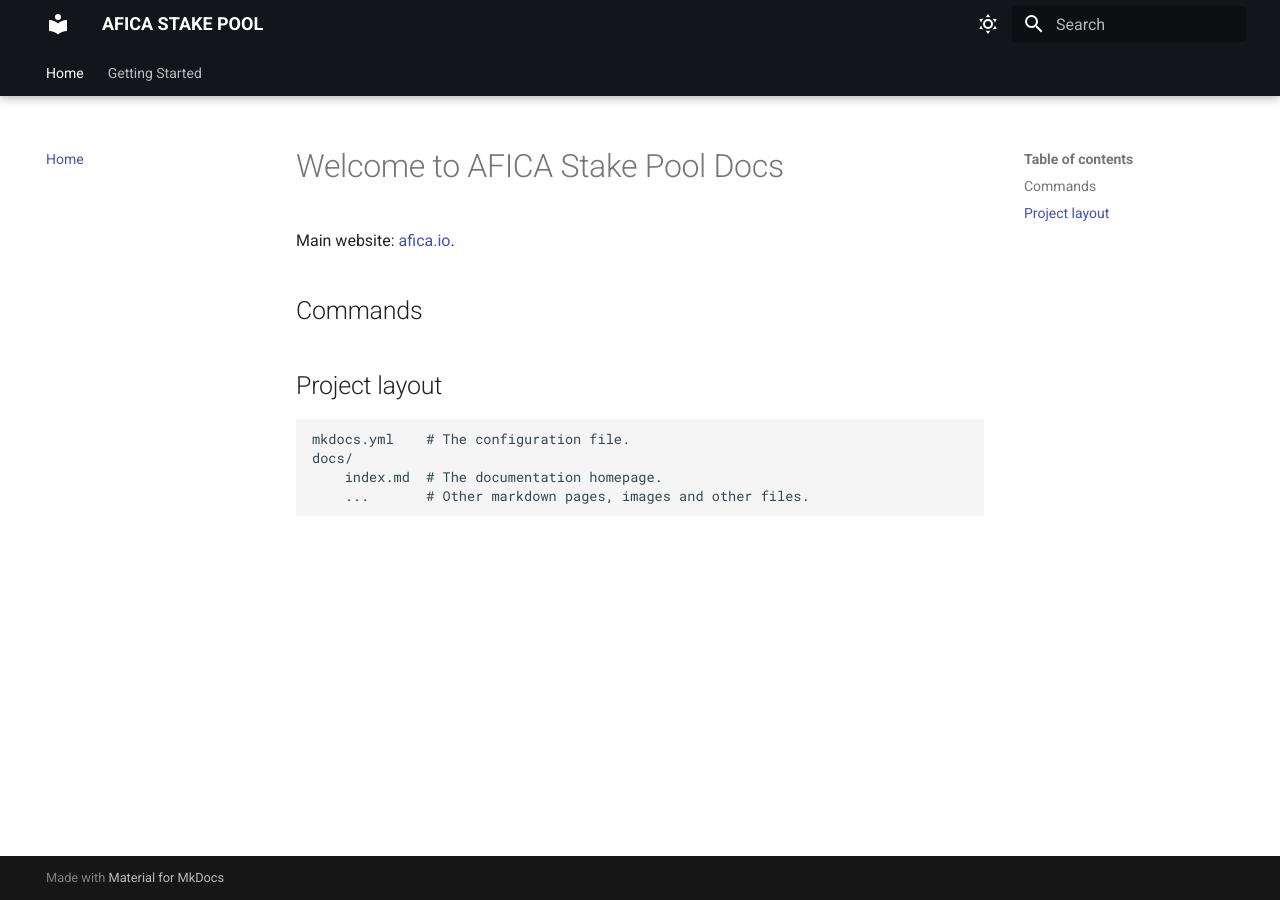
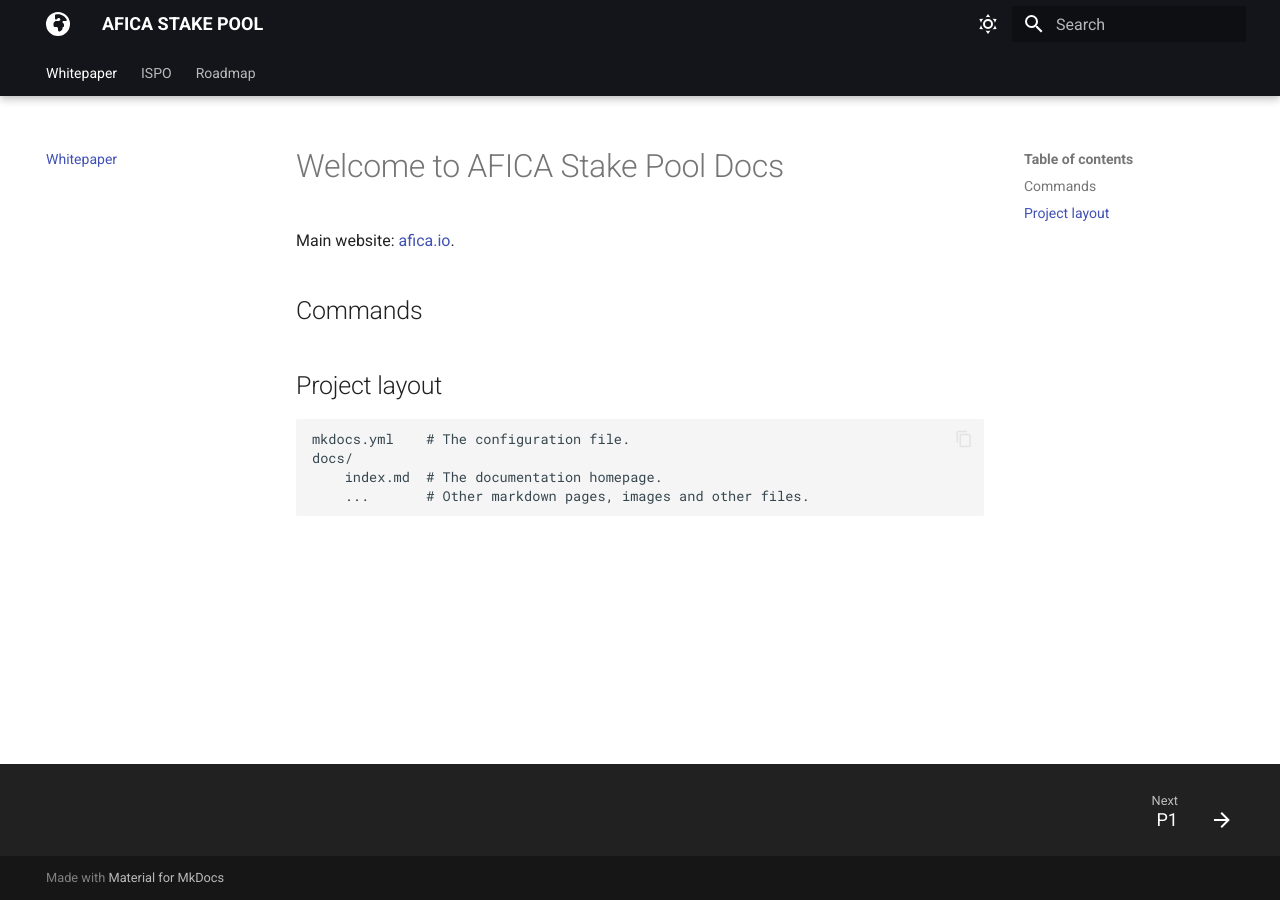
Before and after one commit to Splashier/aficahub-docs, an MkDocs documentation site: the page built from docs/index.md, in a window 1280 px wide. Built offline with MkDocs 1.6.1 and Material for MkDocs 9.7.7, drawn with Linux system fonts in a browser that asks for light colours; some of the changed lines change nothing that is shown.

Commit message:
Added a bunch of stuff

```diff
--- a/mkdocs.yml
+++ b/mkdocs.yml
@@ -11,6 +11,14 @@
     - navigation.tracking
     - navigation.tabs
     - navigation.tabs.sticky
+    - navigation.footer
+    - content.code.copy
+    - content.code.annotate
+  # logo: assets/afica-logo.png
+  favicon: images/favicon.png
+  icon:
+    logo: fontawesome/solid/earth-africa
+    # favicon: fontawesome/solid/earth-africa
 
   palette:
     #Palette toggle for light mode
@@ -30,5 +38,34 @@
       accent: orange
 
 nav:
-  - Home: 'index.md'
-  - Getting Started: 'about.md'
+  - Whitepaper: 'index.md'
+  - ISPO:
+    - P1: 'about.md'
+    - P2: 'test.md'
+    - P3: 'test.md'
+    - P4: 'test.md'
+  - Roadmap: 'test.md'
+
+
+extra:
+  consent:
+    title: Cookie consent
+    description: >-
+      We use cookies to recognize your repeated visits and preferences, as well
+      as to measure the effectiveness of our documentation and whether users
+      find what they're searching for. With your consent, you're helping us to
+      make our documentation better.
+  homepage: https:docs.afica.io
+
+markdown_extensions:
+  - abbr
+  - admonition
+  - attr_list
+  - footnotes
+  - pymdownx.highlight:
+      anchor_linenums: true
+      line_spans: __span
+      pygments_lang_class: true
+  - pymdownx.inlinehilite
+  - pymdownx.snippets
+  - pymdownx.superfences
```
